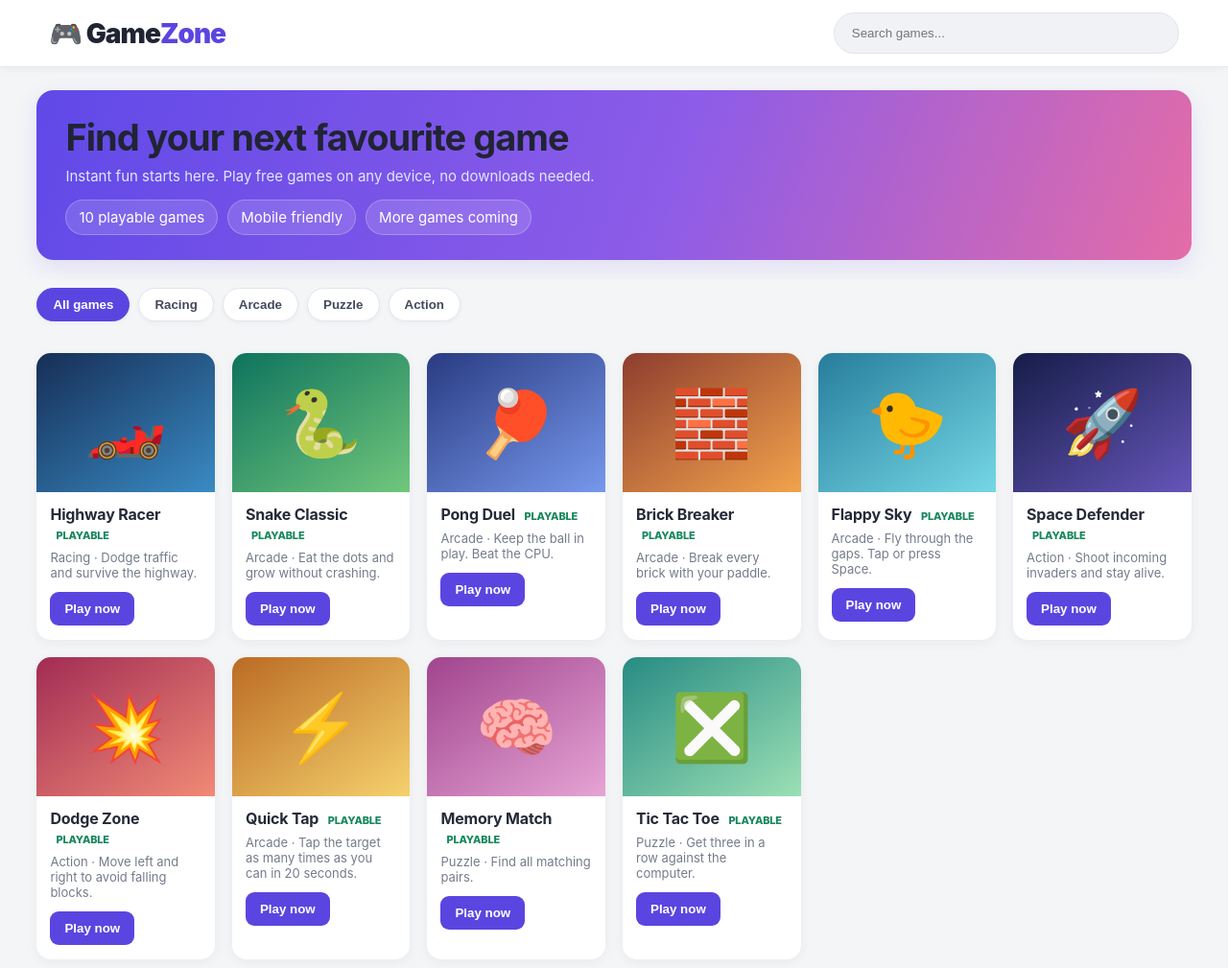
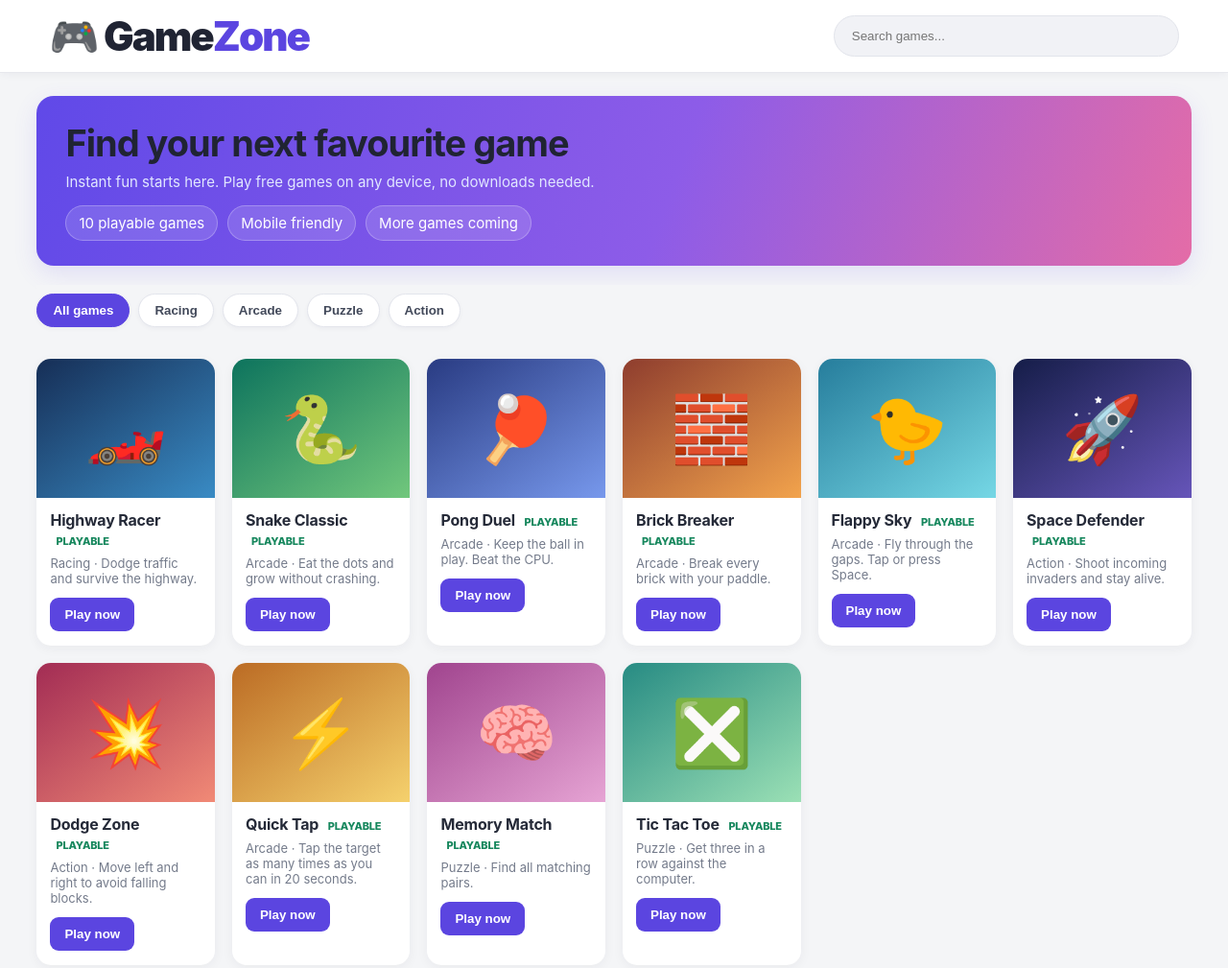
Before and after one commit to parmarhiten153-netizen/gamezone, a plain HTML site: page index.html in a window 1280 px wide. Shown: the top 1009 px of the page at 96% size. Drawn offline with Linux system fonts and the light colour scheme.

Commit message:
Make GameZone brand logo larger and bolder

```diff
--- a/index.html
+++ b/index.html
@@ -34,6 +34,12 @@ main{width:min(1240px,94%);margin:24px auto 60px}
 .play{background:#5b45e0;border-radius:9px;padding:10px 15px}.tag{color:#16875d;font-weight:800}
 footer{background:#fff;color:#7b8190;border-top:1px solid #e8e9ee}
 @media(max-width:600px){header{padding:12px 4%}.filters{top:108px}.games{grid-template-columns:repeat(2,minmax(0,1fr));gap:12px}.art{height:115px;font-size:54px}.info{padding:11px}.info h3{font-size:14px}}
+
+/* Stronger GameZone brand */
+.logo{font-size:clamp(32px,4vw,42px)!important;font-weight:1000!important;letter-spacing:-2px!important;line-height:1!important;white-space:nowrap;text-shadow:0 1px 0 #ffffff}
+.logo span{font-weight:1000!important;color:#5b45e0!important}
+header{min-height:76px}
+@media(max-width:600px){.logo{font-size:30px!important;letter-spacing:-1.5px!important}header{min-height:68px}}
 </style></head><body>
 <header><div class="logo">🎮 Game<span>Zone</span></div><input id="search" placeholder="Search games..."></header>
 <main><section class="hero"><h1>Find your next favourite game</h1><p>Instant fun starts here. Play free games on any device, no downloads needed.</p><div class="stats"><span class="pill">10 playable games</span><span class="pill">Mobile friendly</span><span class="pill">More games coming</span></div></section>
```
